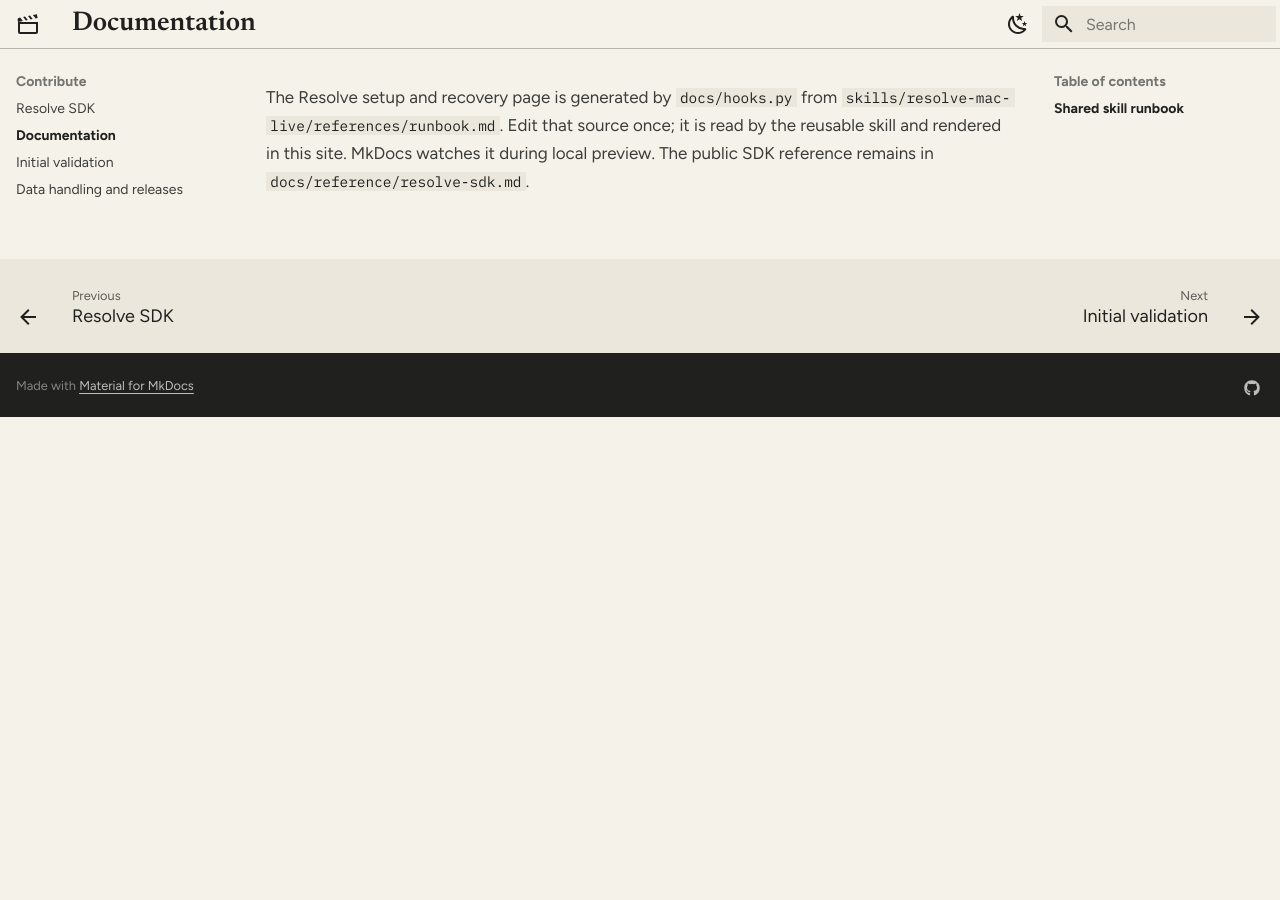
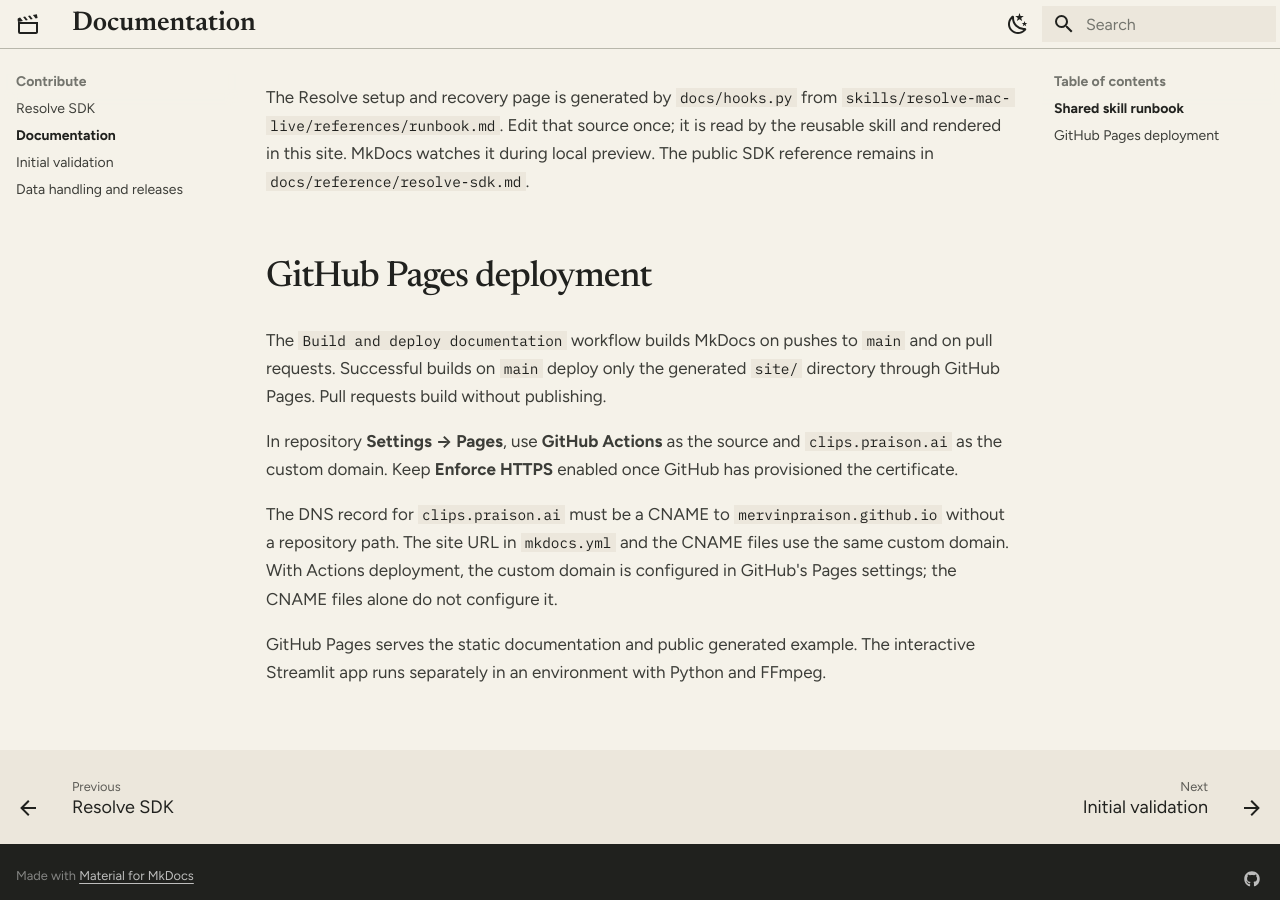
Before and after one commit to MervinPraison/praisonai-clips, an MkDocs documentation site: the page built from docs/reference/documentation.md, in a window 1280 px wide and 900 px high, scrolled down 712 px. Built offline with MkDocs 1.6.1 and Material for MkDocs 9.7.7, drawn with Linux system fonts in a browser that asks for light colours; before the commit the page ends 1129 px from its top, so only the background shows below that.

Commit message:
Deploy MkDocs to GitHub Pages at clips.praison.ai

```diff
--- a/docs/reference/documentation.md
+++ b/docs/reference/documentation.md
@@ -18,3 +18,14 @@
 `skills/resolve-mac-live/references/runbook.md`. Edit that source once; it is
 read by the reusable skill and rendered in this site. MkDocs watches it during
 local preview. The public SDK reference remains in `docs/reference/resolve-sdk.md`.
+
+
+## GitHub Pages deployment
+
+The `Build and deploy documentation` workflow builds MkDocs on pushes to `main` and on pull requests. Successful builds on `main` deploy only the generated `site/` directory through GitHub Pages. Pull requests build without publishing.
+
+In repository **Settings → Pages**, use **GitHub Actions** as the source and `clips.praison.ai` as the custom domain. Keep **Enforce HTTPS** enabled once GitHub has provisioned the certificate.
+
+The DNS record for `clips.praison.ai` must be a CNAME to `mervinpraison.github.io` without a repository path. The site URL in `mkdocs.yml` and the CNAME files use the same custom domain. With Actions deployment, the custom domain is configured in GitHub's Pages settings; the CNAME files alone do not configure it.
+
+GitHub Pages serves the static documentation and public generated example. The interactive Streamlit app runs separately in an environment with Python and FFmpeg.
--- a/mkdocs.yml
+++ b/mkdocs.yml
@@ -1,6 +1,6 @@
 site_name: PraisonAI Clips
 site_description: Create reviewed vertical clips from long videos.
-site_url: ''
+site_url: https://clips.praison.ai/
 strict: true
 hooks:
   - docs/hooks.py
```
Also changed, not shown: 3 other files.
